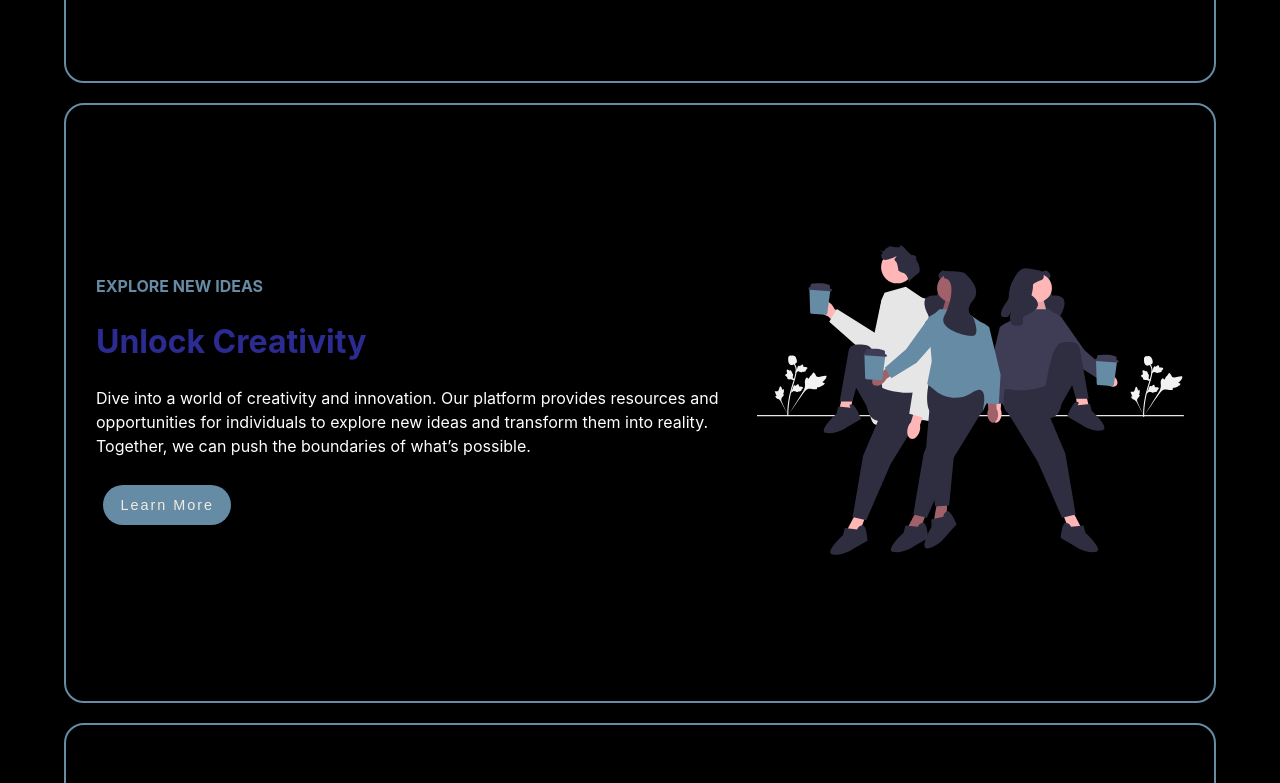
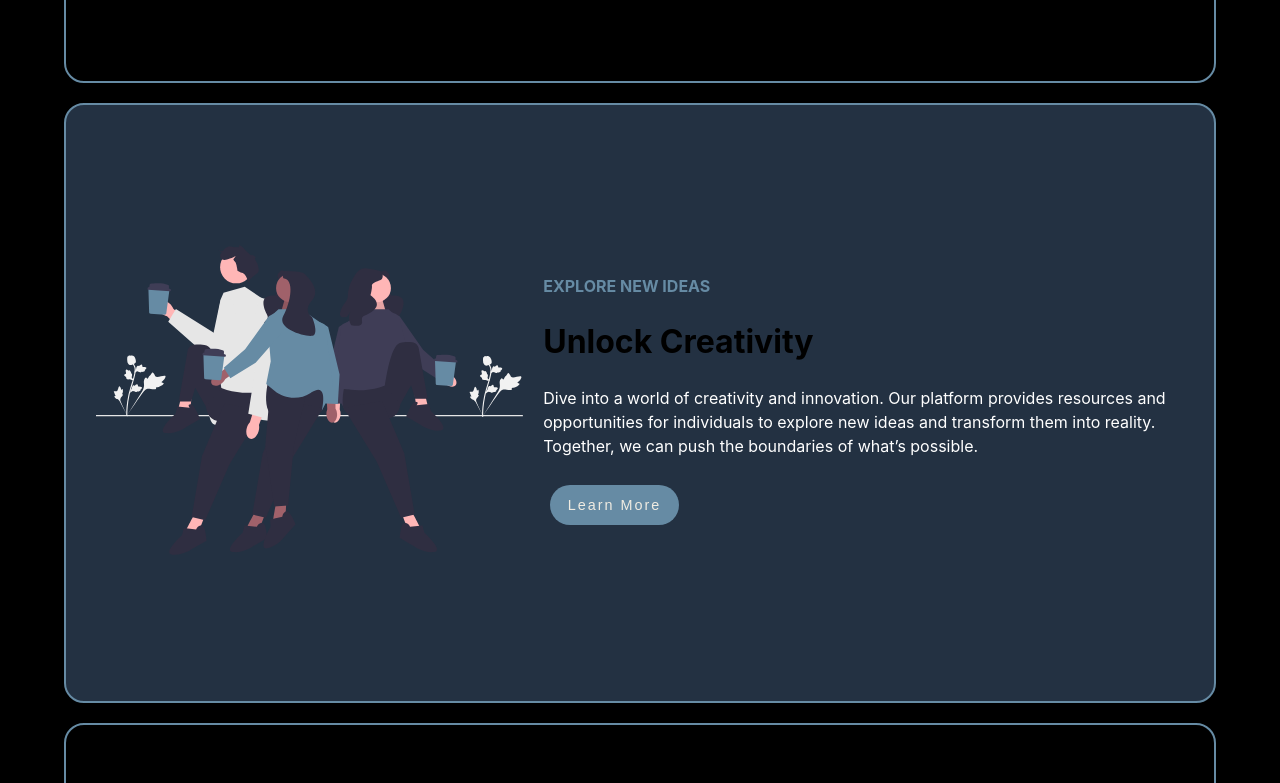
Before and after one commit to Lu-Smith/world-minds-react, a React (Vite) app: page / in a window 1280 px wide. Shown: the part 1317-2100 px from the top of the page. Built offline with nearby package versions, Linux system fonts and the light colour scheme.

Commit message:
Updated Main.tsx

```diff
--- a/src/components/Main.tsx
+++ b/src/components/Main.tsx
@@ -3,9 +3,9 @@ import styled from 'styled-components';
 import Button from '../assets/Button';
 import mainContent from '../assets/mainContent';
 
-const SectorContainer = styled.div`
+const SectorContainer = styled.div<{ reverse?: boolean }>`
   display: flex;
-  flex-direction: row;
+  flex-direction: ${({ reverse }) => (reverse ? 'row-reverse' : 'row')};
   align-items: center;
   justify-content: space-around;
   gap: 20px;
@@ -17,6 +17,7 @@ const SectorContainer = styled.div`
   border: 2px solid #668ba4;
   border-radius: 20px;
   margin-bottom: 20px;
+  background: ${({ reverse }) => (reverse ? '#233142' : 'none')};
 `;
 
 const SectorContentContainer = styled.div`
@@ -33,8 +34,8 @@ const SectorTitle = styled.h2`
   font-size: 1em;
 `;
 
-const SectorSubTitle = styled.h2`
-  color: #2b2b91;
+const SectorSubTitle = styled.h2<{ reverse?: boolean }>`
+  color: ${({ reverse }) => (reverse ? 'black' : '#2b2b91')};
   font-size: 2em;
 `;
 
@@ -57,10 +58,10 @@ const Main: React.FC = () => {
   return (
     <div>
       {mainContent.map((content, index) => (
-        <SectorContainer role='sector' key={index}>
+        <SectorContainer role='sector' key={index} reverse={index % 2 === 1}>
           <SectorContentContainer >
             <SectorTitle>{content.title}</SectorTitle>
-            <SectorSubTitle>{content.subtitle}</SectorSubTitle>
+            <SectorSubTitle reverse={index % 2 === 1}>{content.subtitle}</SectorSubTitle>
             <SectorDescription>{content.content}</SectorDescription>
             <Button role='button'>{content.button}</Button>
           </SectorContentContainer>
```
